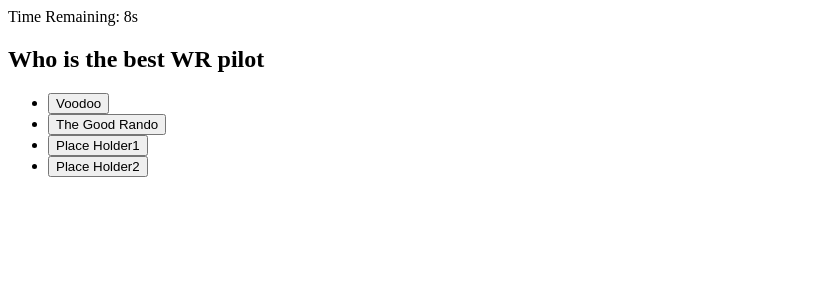
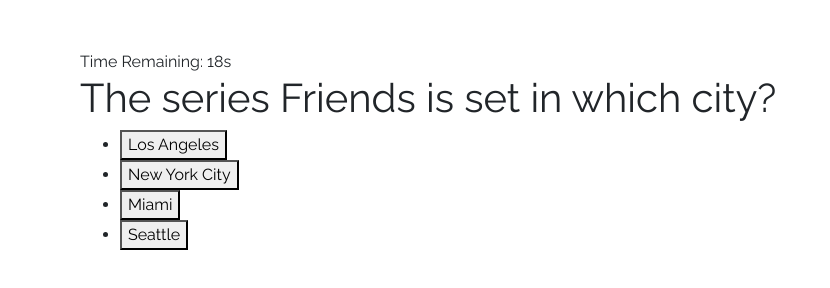
Before and after one commit to Fishgif/Code-Quiz, a plain HTML site: page Index.html in a window 1280 px wide. Both pictures are taken after a click on the button "Start Game". Shown: the whole page, without its empty margins (0-830 px from the left). Drawn offline with nearby package versions, Linux system fonts and the light colour scheme.

Commit message:
Last update

```diff
--- a/Index.html
+++ b/Index.html
@@ -5,6 +5,11 @@
     <meta http-equiv="X-UA-Compatible" content="IE=edge">
     <meta name="viewport" content="width=device-width, initial-scale=1.0">
     <title>Code Quiz</title>
+
+    <link rel="stylesheet" href="https://cdn.jsdelivr.net/npm/bootstrap@4.0.0/dist/css/bootstrap.min.css" integrity="sha384-Gn5384xqQ1aoWXA+058RXPxPg6fy4IWvTNh0E263XmFcJlSAwiGgFAW/dAiS6JXm" crossorigin="anonymous">
+    <link rel="preconnect" href="https://fonts.googleapis.com">
+    <link rel="preconnect" href="https://fonts.gstatic.com" crossorigin>
+    <link href="https://fonts.googleapis.com/css2?family=Dancing+Script:wght@400;600;700&family=Raleway:wght@100;200;300;400&display=swap" rel="stylesheet">
     <link rel="stylesheet" href="assets/reset.css">
     <link rel="stylesheet" href="assets/style.css">
     <link rel="stylesheet" href="assets/helper.css">
@@ -18,7 +23,7 @@
 <section id="section-landing">
 
 <h1>Start the Best Game Ever!!!</h1>
-<button id="button-start">Start Game</button>
+<button class= "btn btn-primary"  id="button-start">Start Game</button>
 </section>
 
 
@@ -47,7 +52,7 @@
 
 <!-- Submit initials -->
 <section class="hide"  id="section-initials">
-    <h1 >All done</h1>
+    <h1 >All Done</h1>
     <h2>Your High Score is: <span id = "span-final-highscore"></span></h2>
 
     <form id="form-highscore">
@@ -55,13 +60,13 @@
     <label for="input-initials">Initials</label>
 
 <input id="input-initials" type="text">
-<button>Submit</button>
+<button >Submit</button>
 </form>
 </section>
 
 <!-- High score -->
 <section class="hide"  id="section-highscore">
-    <h1>High Score</h1>
+    <h1>High Scores</h1>
 
     <ul id= "list-highscore">
         <li>1. Sam </li>
@@ -71,12 +76,14 @@
 
     <!-- Back button -->
 
-    <button id= "button-play-again">Play Again</button>
+    <button class= "btn btn-primary" id= "button-play-again">Play Again</button>
 
     <!-- Clear -->
-    <button id ="button-clear-highscore">Clear</button>
+    <button class= "btn btn-primary" id ="button-clear-highscore">Clear</button>
 </section>
-
+<script src="https://code.jquery.com/jquery-3.2.1.slim.min.js" integrity="sha384-KJ3o2DKtIkvYIK3UENzmM7KCkRr/rE9/Qpg6aAZGJwFDMVNA/GpGFF93hXpG5KkN" crossorigin="anonymous"></script>
+<script src="https://cdn.jsdelivr.net/npm/popper.js@1.12.9/dist/umd/popper.min.js" integrity="sha384-ApNbgh9B+Y1QKtv3Rn7W3mgPxhU9K/ScQsAP7hUibX39j7fakFPskvXusvfa0b4Q" crossorigin="anonymous"></script>
+<script src="https://cdn.jsdelivr.net/npm/bootstrap@4.0.0/dist/js/bootstrap.min.js" integrity="sha384-JZR6Spejh4U02d8jOt6vLEHfe/JQGiRRSQQxSfFWpi1MquVdAyjUar5+76PVCmYl" crossorigin="anonymous"></script>
 <script src="assets/questions.js"></script>
 <script src="assets/app.js"></script>
 
--- a/assets/app.js
+++ b/assets/app.js
@@ -2,7 +2,7 @@
 const sectionQuestions = document.getElementById("section-questions");
 const sectionLanding = document.getElementById("section-landing");
 const sectionTimer = document.getElementById("section-timer");
-const sectioninitials = document.getElementById("section-initials");
+const sectionInitials = document.getElementById("section-initials");
 const spanTime = document.getElementById("span-time");
 const questionTitle = document.getElementById("question-title");
 const spanFinalHighScore = document.getElementById("span-final-highscore");
@@ -17,7 +17,7 @@
 
 
 let timerId = null;
-let timeRemaining = 10;
+let timeRemaining = 20;
 
 let currentQuestionIndex = 0;
 spanTime.textContent = timeRemaining;
@@ -72,7 +72,7 @@
     const question = questions[index];
 
     questionTitle.textContent = question.title;
-    console.log(questionTitle);
+
 
     // loop through choices
 
@@ -85,8 +85,17 @@
 
         const li = document.createElement('li');
 
+
         const button = document.createElement('button');
         button.textContent = choice.title;
+
+        button.addEventListener('click', function(event){
+            if(index + 1 >= questions.length){
+                return endGame()
+            }
+            showQuestion(index + 1)
+        });
+
         button.setAttribute('data-answer', choice.isAns);
 
         // When Click on choice
@@ -116,28 +125,6 @@
     };
 }
 
-// Start timer
-
-
-// showQuestion(0)
-
-
-
-
-// Should move onto next question
-
-
-
-
-// What if user clicks on Wrong choice
-// gives feed back its wrong choice
-// redcue the time ny 10 seconds
-
-// When the user clicks on the  questions the end Game screen comes up
-
-// What if user timer expires
-// End the game
-
 function endGame(){
 // 1. Timer should stop
 clearInterval(timerId)
@@ -146,7 +133,7 @@
 // End Game Screen
 // 1. Timer should stop
 // 2. Show end game screen
-sectioninitials.classList.remove('hide');
+sectionInitials.classList.remove('hide');
 
 // hide Questions setcion
 sectionQuestions.classList.add('hide');
@@ -179,9 +166,6 @@
 
 }
 
-/**
- * @type {Array} existingHighscores
- */
 
 const existingHighscores = getHighscoresFromLocalStorage();
 // Add new HS
@@ -193,8 +177,6 @@
 
 
 // After Submitting, redirect the user tot eh high score page
-console.log('done', existingHighscores)
-
 showHighscorePage()
 
 });
@@ -213,7 +195,7 @@
 
 function showHighscorePage(){
 // Hide End Game page
-sectioninitials.classList.add('hide');
+sectionInitials.classList.add('hide');
 sectionHighscore.classList.remove('hide');
 renderHighscoreList();
 }
@@ -224,6 +206,14 @@
 // get existing HS local S
 const highscores = getHighscoresFromLocalStorage();
 
+highscores.sort(function(a, b){
+    if(b.highscore > a.highscore){
+        return 1;
+    }else {
+        return -1;
+    }
+});
+
 listHighScore.textContent = "";
 
 // Creat li each item
@@ -231,14 +221,11 @@
     const highscore = highscores[index];
 
     // add to lsit
-    const li = docment.createElement('li');
-    li.textContent - highscore.name + ' -- ' + highscore.highscore
+    const li = document.createElement('li');
+    li.textContent = highscore.name + ' -- ' + highscore.highscore
 
     listHighScore.appendChild(li);
-}
-
-
-
+    }
 
 }
 
--- a/assets/questions.js
+++ b/assets/questions.js
@@ -1,36 +1,86 @@
 const questions = [
     {
-        title: "Who is the best WR pilot ",
+        title: "The series Friends is set in which city? ",
         choices: [
             {
-                title: "Voodoo",
+                title: "Los Angeles",
+                isAns: false,
+            },
+            {
+                title: "New York City",
                 isAns: true,
             },
             {
-                title: "The Good Rando",
+                title: "Miami",
                 isAns: false,
             },
             {
-                title: "Place Holder1",
-                isAns: false,
-            },
-            {
-                title: "Place Holder2",
+                title: "Seattle",
                 isAns: false,
             },
         ],
     },
     {
-        title: "How are going ",
+        title: "What pet did Ross own? ",
         choices: [
             {
-                title: "Good",
+                title: "A dog named Keith",
+                isAns: false,
+            },
+            {
+                title: "A rabbit called Lancelot",
+                isAns: false,
+            },
+            {
+                title: "A monkey named Marcel",
                 isAns: true,
             },
             {
-                title: "Bad",
+                title: "A lizard named Alistair",
                 isAns: false,
             },
         ],
     },
+    {
+        title: "What is Monica skilled at ",
+        choices: [
+            {
+                title: "Bricklaying",
+                isAns: false,
+            },
+            {
+                title: "Cooking",
+                isAns: true,
+            },
+            {
+                title: "Footy",
+                isAns: false,
+            },
+            {
+                title: "Singing",
+                isAns: false,
+            },
+        ],
+    },
+    {
+        title: "What’s the name of Joey’s penguin? ",
+        choices: [
+            {
+                title: "Snowflake",
+                isAns: false,
+            },
+            {
+                title: "Waddle",
+                isAns: false,
+            },
+            {
+                title: "Bobber",
+                isAns: false,
+            },
+            {
+                title: "Huggsy",
+                isAns: true,
+            },
+        ],
+    },
 ];
--- a/assets/style.css
+++ b/assets/style.css
@@ -0,0 +1,15 @@
+h1{
+    font-family: 'Dancing Script', cursive;
+    font-family: 'Raleway', sans-serif;
+}
+h2{
+    font-family:'Dancing Script', cursive;
+    font-size: 25px;
+}
+body {
+    padding-top: 50px;
+    padding-right: 30px;
+    padding-bottom: 50px;
+    padding-left: 80px;
+    font-family: 'Raleway', sans-serif;
+  }
```
Also changed, not shown: assets/helper.css (line endings or trailing spaces), 1 other file.
